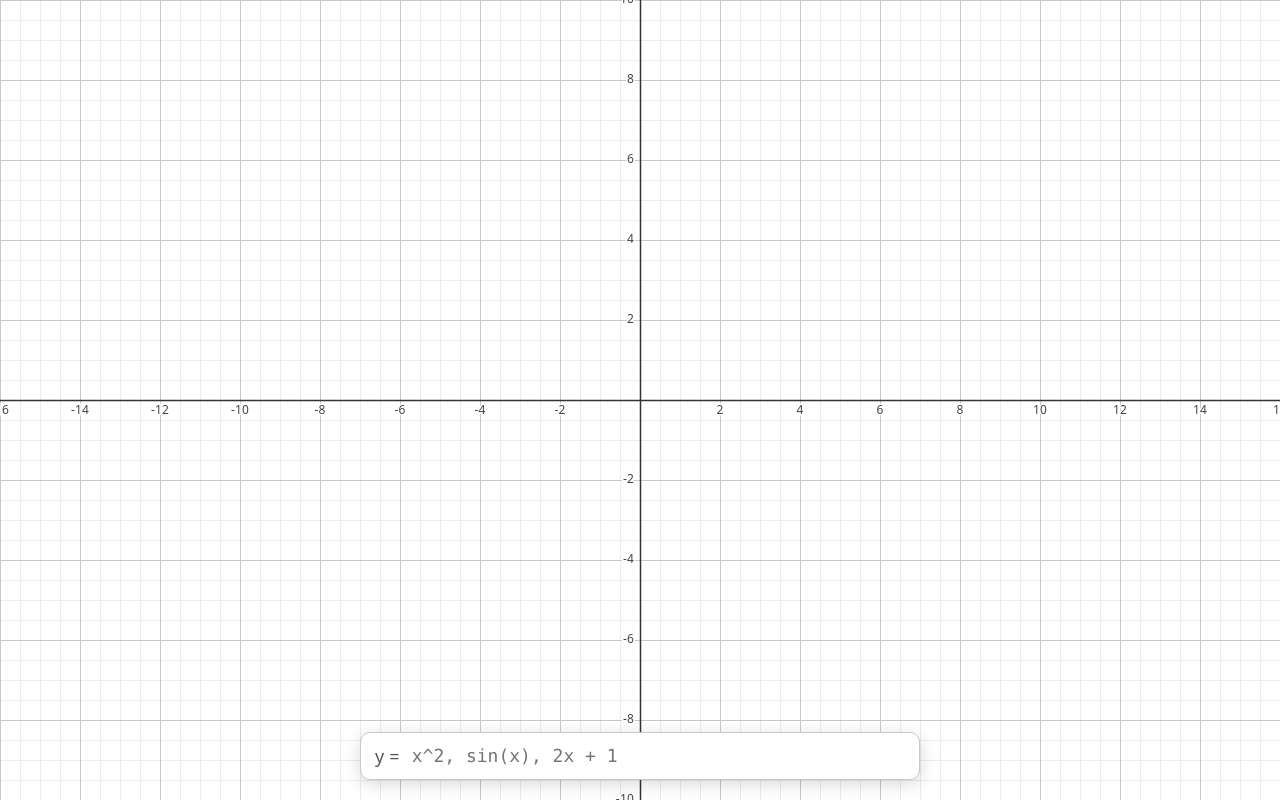
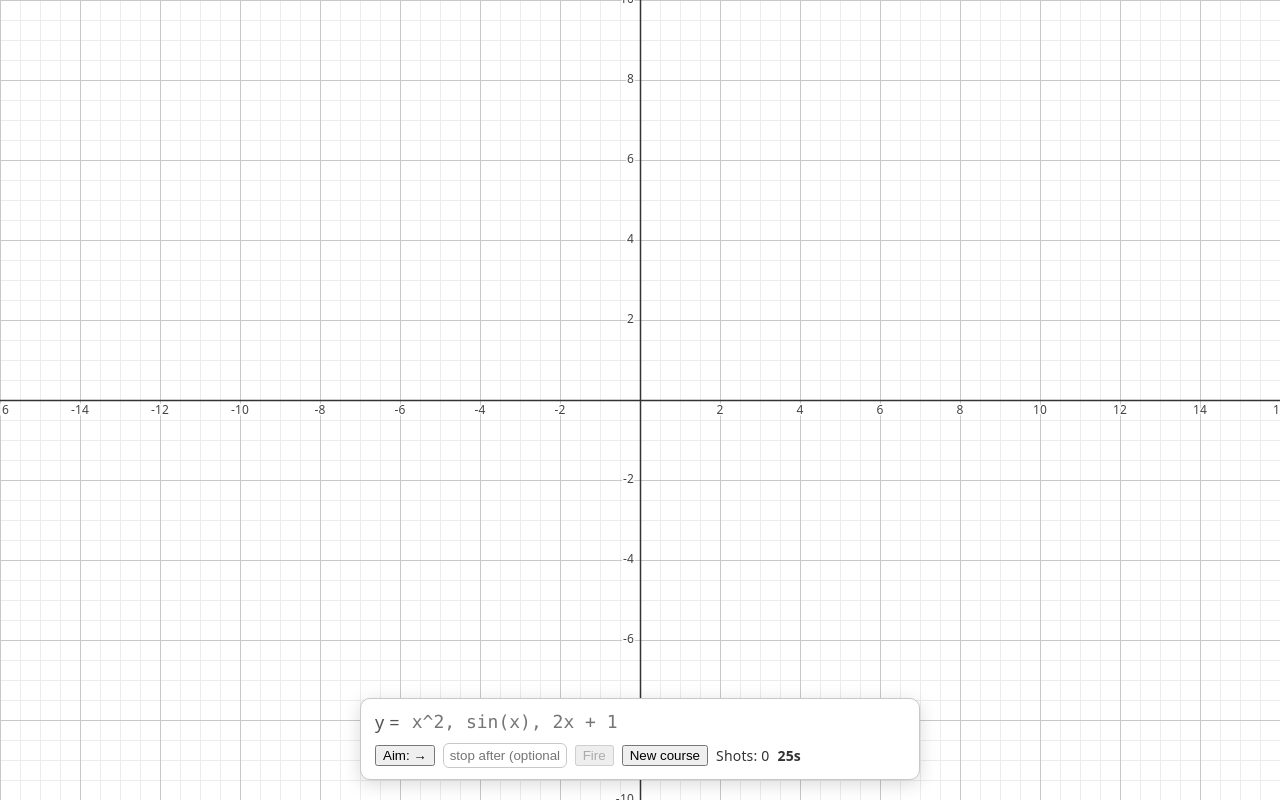
Before and after one commit to Eashant3835/graph-golf, a React (Vite) app in the folder frontend/graph-golf/: page / in a window 1280 px wide. Built offline with nearby package versions, Linux system fonts and the light colour scheme.

Commit message:
Gameplay loop added

```diff
--- a/frontend/graph-golf/src/GameScreen.jsx
+++ b/frontend/graph-golf/src/GameScreen.jsx
@@ -1,7 +1,10 @@
-import { useCallback, useState } from "react";
+import { useCallback, useEffect, useMemo, useState } from "react";
 import { generateCourse } from "./courseGen";
+import { traceShot } from "./shot";
 import Graph from "./Graph";
 import { parseEquation } from "./parseEquation";
+
+const TURN_MS = 30 * 1000;
 
 const styles = {
   page: { position: "fixed", inset: 0, background: "#fff", colorScheme: "light" },
@@ -31,6 +34,25 @@ const styles = {
     caretColor: "#111",
     colorScheme: "light",
   },
+  controls: {
+    display: "flex",
+    alignItems: "center",
+    gap: "8px",
+    marginTop: "8px",
+    flexWrap: "wrap",
+    fontFamily: "system-ui, sans-serif",
+    fontSize: "14px",
+    color: "#333",
+  },
+  stopInput: {
+    width: "110px",
+    padding: "4px 6px",
+    border: "1px solid #c8c8c8",
+    borderRadius: "6px",
+    color: "#111",
+    background: "#fff",
+    colorScheme: "light",
+  },
   error: { marginTop: "6px", fontSize: "13px", color: "#c0392b", fontFamily: "system-ui, sans-serif" },
 };
 
@@ -38,7 +60,51 @@ export default function GameScreen() {
   const [text, setText] = useState("");
   const [fn, setFn] = useState(null);
   const [error, setError] = useState(null);
-  const [course] = useState(() => generateCourse(42));
+
+  const [seed, setSeed] = useState(
+    () => Number(new URLSearchParams(window.location.search).get("seed")) || 42
+  );
+  const course = useMemo(() => generateCourse(seed), [seed]);
+
+  const [ball, setBall] = useState(() => course.tee);
+  const [dir, setDir] = useState(1); // 1 = right, -1 = mirrored
+  const [stopText, setStopText] = useState("");
+  const [shots, setShots] = useState(0);
+  const [won, setWon] = useState(false);
+
+  // Turn clock: driven by a start timestamp, so a server can supply it later
+  const [turnStart, setTurnStart] = useState(() => Date.now());
+  const [now, setNow] = useState(() => Date.now());
+  const secondsLeft = Math.max(0, Math.ceil((turnStart + TURN_MS - now) / 1000));
+
+  const startTurn = useCallback(() => {
+    const t = Date.now();
+    setTurnStart(t);
+    setNow(t);
+  }, []);
+
+  useEffect(() => {
+    if (won) return;
+    const id = setInterval(() => {
+      const t = Date.now();
+      setNow(t);
+      if (t >= turnStart + TURN_MS) {
+        // time's up: skipped turn counts as a shot, ball stays where it is
+        setShots((s) => s + 1);
+        setTurnStart(t);
+      }
+    }, 250);
+    return () => clearInterval(id);
+  }, [turnStart, won]);
+
+  const stopDx =
+    stopText.trim() === "" || Number.isNaN(Number(stopText)) ? null : Number(stopText);
+
+  // The preview and the real shot are the same trace
+  const preview = useMemo(
+    () => (fn ? traceShot(course, fn, ball, dir, stopDx) : null),
+    [course, fn, ball, dir, stopDx]
+  );
 
   const onChange = (e) => {
     const value = e.target.value;
@@ -57,6 +123,24 @@ export default function GameScreen() {
     }
   };
 
+  const fire = () => {
+    if (!preview || won || preview.result === "invalid") return;
+    setBall(preview.end);
+    setShots((s) => s + 1);
+    if (preview.result === "hole") setWon(true);
+    else startTurn(); // fresh 30 seconds for the next shot
+  };
+
+  const newCourse = () => {
+    const s = Math.floor(Math.random() * 1e9);
+    setSeed(s);
+    setBall(generateCourse(s).tee);
+    setShots(0);
+    setWon(false);
+    startTurn();
+    window.history.replaceState(null, "", `?seed=${s}`);
+  };
+
   const draw = useCallback(
     (ctx, toX, toY, scale) => {
       // --- course ---
@@ -71,35 +155,37 @@ export default function GameScreen() {
       ctx.fill();
 
       ctx.fillStyle = "#d33";
-            ctx.fillStyle = "#d33";
       ctx.beginPath();
       ctx.arc(toX(course.tee.x), toY(course.tee.y), 5, 0, Math.PI * 2);
       ctx.fill();
 
-      // --- curve ---
-      if (!fn) return;
-      const w = ctx.canvas.clientWidth;
-      const h = ctx.canvas.clientHeight;
-      const x0 = toX(0);
-      ctx.strokeStyle = "#2d70b3";
-      ctx.lineWidth = 2.5;
-      ctx.lineJoin = "round";
+      // --- preview of the shot ---
+      if (preview && !won) {
+        ctx.strokeStyle = "#2d70b3";
+        ctx.lineWidth = 2.5;
+        ctx.lineJoin = "round";
+        ctx.beginPath();
+        let prevY = null;
+        preview.points.forEach((p, i) => {
+          const px = toX(p.x);
+          const py = toY(p.y);
+          if (i === 0 || Math.abs(p.y - prevY) > 50) ctx.moveTo(px, py);
+          else ctx.lineTo(px, py);
+          prevY = p.y;
+        });
+        ctx.stroke();
+      }
+
+      // --- ball ---
+      ctx.fillStyle = "#fff";
+      ctx.strokeStyle = "#111";
+      ctx.lineWidth = 2;
       ctx.beginPath();
-      let penDown = false;
-      let prevPy = 0;
-      for (let px = -1; px <= w + 1; px += 1) {
-        const y = fn((px - x0) / scale);
-        const py = toY(y);
-        if (!Number.isFinite(y) || Math.abs(py) > 1e6) { penDown = false; continue; }
-        if (penDown && Math.abs(py - prevPy) > h) penDown = false;
-        if (penDown) ctx.lineTo(px, py);
-        else ctx.moveTo(px, py);
-        penDown = true;
-        prevPy = py;
-      }
+      ctx.arc(toX(ball.x), toY(ball.y), 6, 0, Math.PI * 2);
+      ctx.fill();
       ctx.stroke();
     },
-    [fn, course]
+    [course, preview, ball, won]
   );
 
   return (
@@ -112,12 +198,37 @@ export default function GameScreen() {
             style={styles.input}
             value={text.replace(/^\s*y\s*=\s*/i, "")}
             onChange={(e) => onChange({ target: { value: e.target.value } })}
+            onKeyDown={(e) => {
+              if (e.key === "Enter") fire();
+            }}
             placeholder="x^2, sin(x), 2x + 1"
             spellCheck={false}
             autoComplete="off"
             autoFocus
           />
         </div>
+
+        <div style={styles.controls}>
+          <button onClick={() => setDir((d) => -d)}>{dir === 1 ? "Aim: →" : "Aim: ←"}</button>
+          <input
+            style={styles.stopInput}
+            value={stopText}
+            onChange={(e) => setStopText(e.target.value)}
+            placeholder="stop after (optional)"
+            inputMode="decimal"
+          />
+          <button onClick={fire} disabled={!preview || won}>Fire</button>
+          <button onClick={newCourse}>New course</button>
+          <span>Shots: {shots}</span>
+          {!won && (
+            <strong style={{ color: secondsLeft <= 5 ? "#c0392b" : "#333" }}>
+              {secondsLeft}s
+            </strong>
+          )}
+          {won && <strong>Hole in {shots}!</strong>}
+          {preview && !won && preview.result === "invalid" && <span>Curve undefined here</span>}
+        </div>
+
         {error && <div style={styles.error}>{error}</div>}
       </div>
     </div>
--- a/frontend/graph-golf/src/courseGen.js
+++ b/frontend/graph-golf/src/courseGen.js
@@ -4,7 +4,10 @@ export const CONFIG = {
   holeRadius: 10,
   minTeeHoleDist: 200,
   maxTeeHoleDist: 400,
-  wallCount: 6,
+  wallCount: 3,
+  blockerMinT: 0.35, // how far along tee -> hole the blocker can sit
+  blockerMaxT: 0.8,
+  blockerMin: 50,    // min blocker width and height,
   wallMin: 20,
   wallMax: 100,
   gap: 20, // min clearance around walls, tee, and hole
@@ -70,8 +73,32 @@ export function generateCourse(seed) {
     hole = { x: tee.x + CONFIG.minTeeHoleDist, y: tee.y, r: CONFIG.holeRadius };
   }
 
-  // Walls: random rects, skipped if they touch the tee, hole, or each other
   const walls = [];
+
+  // Blocker: a wall centered on the straight line from tee to hole,
+  // so the straight-line shot always hits it
+  for (let tries = 0; tries < 30; tries++) {
+    const t = randRange(rng, CONFIG.blockerMinT, CONFIG.blockerMaxT);
+    const w = randRange(rng, CONFIG.blockerMin, CONFIG.wallMax);
+    const h = randRange(rng, CONFIG.blockerMin, CONFIG.wallMax);
+    const cx = tee.x + t * (hole.x - tee.x);
+    const cy = tee.y + t * (hole.y - tee.y);
+    const wall = { x: cx - w / 2, y: cy - h / 2, w, h };
+
+    const inRegion =
+      wall.x >= -halfW && wall.x + w <= halfW &&
+      wall.y >= -halfH && wall.y + h <= halfH;
+    const ok =
+      inRegion &&
+      !circleHitsRect(tee.x, tee.y, 0, wall, CONFIG.gap) &&
+      !circleHitsRect(hole.x, hole.y, hole.r, wall, CONFIG.gap);
+    if (ok) {
+      walls.push(wall);
+      break;
+    }
+  }
+
+  // Extra clutter walls: random, skipped if they touch the tee, hole, or other walls
   for (let i = 0; i < CONFIG.wallCount; i++) {
     for (let tries = 0; tries < 50; tries++) {
       const w = randRange(rng, CONFIG.wallMin, CONFIG.wallMax);
--- /dev/null
+++ b/frontend/graph-golf/src/shot.js
@@ -0,0 +1,66 @@
+import { CONFIG } from "./courseGen";
+
+function distToSegment(p, a, b) {
+  const dx = b.x - a.x, dy = b.y - a.y;
+  const len2 = dx * dx + dy * dy;
+  const s = len2 === 0 ? 0 : Math.max(0, Math.min(1, ((p.x - a.x) * dx + (p.y - a.y) * dy) / len2));
+  return Math.hypot(p.x - (a.x + s * dx), p.y - (a.y + s * dy));
+}
+
+const pointInRect = (p, r) =>
+  p.x >= r.x && p.x <= r.x + r.w && p.y >= r.y && p.y <= r.y + r.h;
+
+const lerp = (a, b, s) => ({ x: a.x + (b.x - a.x) * s, y: a.y + (b.y - a.y) * s });
+
+// start: {x, y} ball position. dir: 1 (right) or -1 (mirrored).
+// stopDx: how far to travel from the ball, or null for "until something is hit".
+export function traceShot(course, fn, start, dir, stopDx) {
+  const { hole, walls } = course;
+  const halfW = CONFIG.regionWidth / 2;
+  const halfH = CONFIG.regionHeight / 2;
+  const maxT = Number.isFinite(stopDx) && stopDx > 0 ? stopDx : Infinity;
+
+  const f0 = fn(0);
+  const points = [{ x: start.x, y: start.y }];
+  if (!Number.isFinite(f0)) return { points, end: start, result: "invalid" };
+
+  const DT = 0.5; // world units per step
+  let prev = points[0];
+  let t = 0;
+
+  while (t < maxT) {
+    t = Math.min(t + DT, maxT);
+    const y = start.y + fn(t) - f0; // curve shifted to start at the ball
+    if (!Number.isFinite(y)) return { points, end: prev, result: "invalid" };
+    const cur = { x: start.x + dir * t, y };
+
+    // a big vertical jump = discontinuity, so don't connect the two points
+    const jump = Math.abs(cur.y - prev.y) > 50;
+
+    // hole: exact distance from the hole's center to this little segment
+    const dHole = jump
+      ? Math.hypot(cur.x - hole.x, cur.y - hole.y)
+      : distToSegment(hole, prev, cur);
+    if (dHole <= hole.r) {
+      points.push(cur);
+      return { points, end: { x: hole.x, y: hole.y }, result: "hole" };
+    }
+
+    // walls: check points along the segment, at most 2 units apart
+    const n = jump ? 1 : Math.max(1, Math.ceil(Math.hypot(cur.x - prev.x, cur.y - prev.y) / 2));
+    for (let i = 1; i <= n; i++) {
+      if (walls.some((w) => pointInRect(lerp(prev, cur, i / n), w))) {
+        const lastOutside = lerp(prev, cur, (i - 1) / n); // ball stops before the wall
+        points.push(lastOutside);
+        return { points, end: lastOutside, result: "wall" };
+      }
+    }
+
+    points.push(cur);
+    if (Math.abs(cur.x) > halfW || Math.abs(cur.y) > halfH) {
+      return { points, end: prev, result: "edge" };
+    }
+    prev = cur;
+  }
+  return { points, end: prev, result: "stop" };
+}
```
